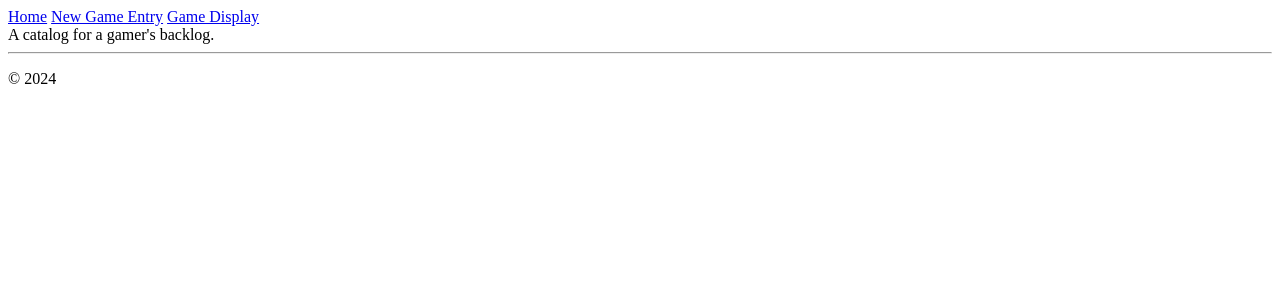
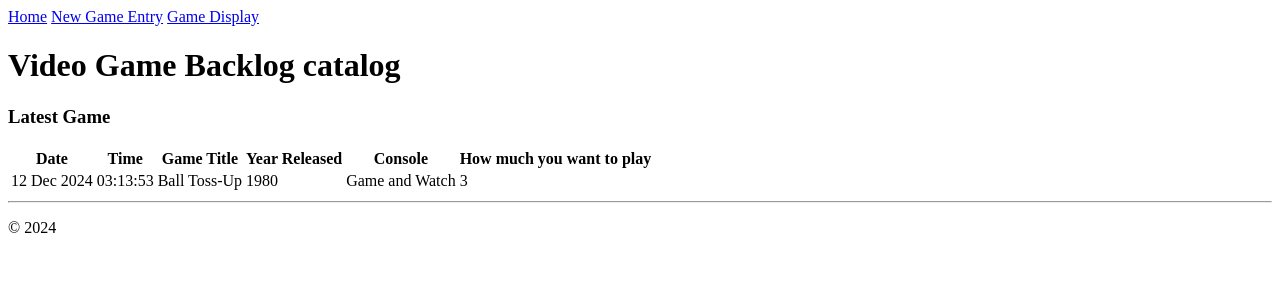
Before and after one commit to TrevorEli/Video-Game-Backlog-Catalog-Website, a Django app: page / in a window 1280 px wide. Shown: the top 300 px of the page. Run offline with Django 5.2, Linux system fonts and the light colour scheme; data comes from the database, SQL or seed files in the repository.

Commit message:
newest game on home

```diff
--- a/catalog/static/catalog/site.css
+++ b/catalog/static/catalog/site.css
@@ -35,7 +35,7 @@ input[name=game_title] {
     width: 80%;
 }
 
-.message_list th,td {
+.game_list th,td {
     text-align: left;
     padding-right: 15px;
 }
--- a/catalog/templates/catalog/home.html
+++ b/catalog/templates/catalog/home.html
@@ -3,5 +3,46 @@
     Home
 {% endblock %}
 {% block content %}
-A catalog for a gamer's backlog.
+    <h1>Video Game Backlog catalog</h1>
+
+    <h3>Latest Game</h3>
+
+    {% if game_list %}
+        <table class="game_list">
+            <thead>
+            <tr>
+                <th>Date</th>
+                <th>Time</th>
+                <th>Game Title</th>
+                <th>Year Released</th>
+                <th>Console</th>
+                <th>How much you want to play</th>
+            </tr>
+            </thead>
+            <tbody>
+            {% for game in game_list %}
+                {% if forloop.first %}
+                    <tr>
+                        <td>{{ game.log_date | date:'d M Y' }}</td>
+                        <td>{{ game.log_date | time:'H:i:s' }}</td>
+                        <td>
+                            {{ game.game_title }}
+                        </td>
+                        <td>
+                            {{ game.year_released }}
+                        </td>
+                        <td>
+                            {{ game.console }}
+                        </td>
+                        <td>
+                            {{ game.want_to_play_degree }}
+                        </td>
+                    </tr>
+                    {% endif %}
+            {% endfor %}
+            </tbody>
+        </table>
+    {% else %}
+        <p>No games have been logged. Use the <a href="{% url 'new_game' %}">New Game form</a>.</p>
+    {% endif %}
 {% endblock %}
--- a/catalog/urls.py
+++ b/catalog/urls.py
@@ -5,12 +5,18 @@ from catalog.models import GameLog
 
 display_list_view = views.DisplayListView.as_view(
     queryset=GameLog.objects.order_by("-log_date")[:5],  # :5 limits the results to the five most recent
-    context_object_name="message_list",
+    context_object_name="game_list",
     template_name="catalog/display_log.html",
 )
 
+home_latest_game = views.DisplayListView.as_view(
+    queryset=GameLog.objects.order_by("-log_date")[:5],  # :5 limits the results to the five most recent
+    context_object_name="game_list",
+    template_name="catalog/home.html",
+)
+
 urlpatterns = [
-    path("", views.home, name="home"),
+    path("", home_latest_game, name="home"),
     path("new_game/", views.game_log, name="new_game"),
     path("display/", display_list_view, name="display"),
 ]
--- a/catalog/views.py
+++ b/catalog/views.py
@@ -11,7 +11,7 @@ from django.views.generic import ListView
 # Remove the old home function if you want; it's no longer used
 
 class DisplayListView(ListView):
-    """Renders the list, with a list of all messages."""
+    """Renders the list, with a list of all games."""
     model = GameLog
 
     def get_context_data(self, **kwargs):
@@ -35,7 +35,3 @@ def game_log(request):
 
 def home(request):
     return render(request, "catalog/home.html")
-
-"""def display_log(request):
-
-    #return render(request, "catalog/display_log.html")"""
```
Also changed, not shown: catalog/templates/catalog/display_log.html (+9 -9 lines), db.sqlite3.
